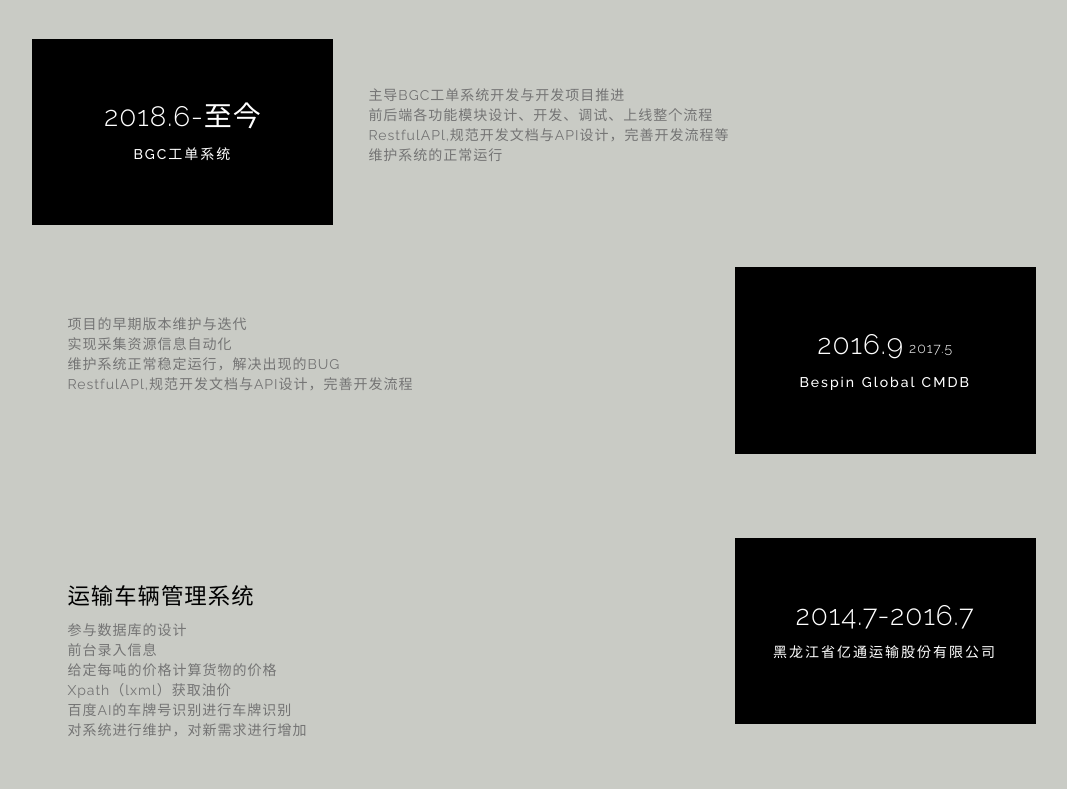
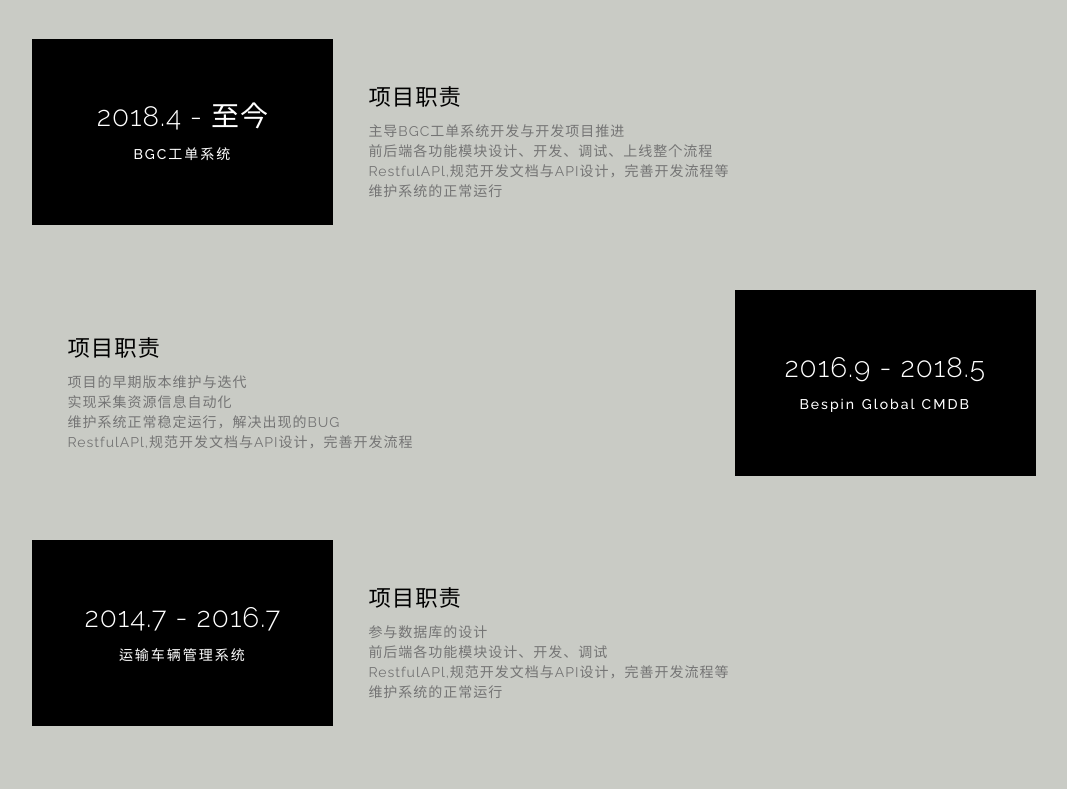
Before and after one commit to XuLaoGen/Vitae, a plain HTML site: page index.html in a window 1280 px wide. Shown: the part 2782-3571 px from the top of the page, without its empty margins (106-1173 px from the left). Drawn offline with nearby package versions, Linux system fonts and the light colour scheme.

Commit message:
Update index.html

```diff
--- a/index.html
+++ b/index.html
@@ -278,11 +278,11 @@ Smartphone Compatible web template, free webdesigns for Nokia, Samsung, LG, Sony
 				</div>
 				<div class="experience-grids w3-agileits">
 				<div class="experience-left">
-					<h6>2018.6-至今</h6>
+					<h6>2018.4 - 至今</h6>
 					<h5>BGC工单系统</h5>
 				</div>
 				<div class="experience-right">
-
+					<h4><span>项目职责</span></h4>
 					<p>主导BGC工单系统开发与开发项目推进</p>
 					<p>前后端各功能模块设计、开发、调试、上线整个流程</p>
 					<p>RestfulAPl,规范开发文档与API设计，完善开发流程等</p>
@@ -293,10 +293,11 @@ Smartphone Compatible web template, free webdesigns for Nokia, Samsung, LG, Sony
 
 					<div class="experience-grids experience-grids-btm">
 					<div class="experience-left">
-						<h6>2016.9<span>2017.5</span></h6>
+						<h6>2016.9 - 2018.5</h6>
 						<h5>Bespin Global CMDB </h5>
 					</div>
 					<div class="experience-right">
+						<h4><span>项目职责</span></h4>
 						<p>项目的早期版本维护与迭代</p>
 						<p>实现采集资源信息自动化</p>
 						<p>维护系统正常稳定运行，解决出现的BUG</p>
@@ -306,20 +307,18 @@ Smartphone Compatible web template, free webdesigns for Nokia, Samsung, LG, Sony
 				</div>
 					<div class="clearfix"> </div>
 				</div>
-				<div class="experience-grids experience-grids-btm">
+								<div class="experience-grids w3-agileits">
 				<div class="experience-left">
-						<h6>2014.7-2016.7</h6>
-						<h5>黑龙江省亿通运输股份有限公司</h5>
+					<h6>2014.7 - 2016.7</h6>
+					<h5>运输车辆管理系统
+</h5>
 				</div>
 				<div class="experience-right">
-						<h4>运输车辆管理系统</h4>
+					<h4><span>项目职责</span></h4>
 					<p>参与数据库的设计</p>
-						<p>	前台录入信息</p>
-						<p>	给定每吨的价格计算货物的价格</p>
-						<p>	Xpath（lxml）获取油价</p>
-						<p>	百度AI的车牌号识别进行车牌识别</p>
-						<p>	对系统进行维护，对新需求进行增加
-						</p>
+					<p>前后端各功能模块设计、开发、调试</p>
+					<p>RestfulAPl,规范开发文档与API设计，完善开发流程等</p>
+					<p>维护系统的正常运行</p>
 				</div>
 				<div class="clearfix"> </div>
 			</div>
```
Lines whose indentation alone changed are shown as unchanged.
